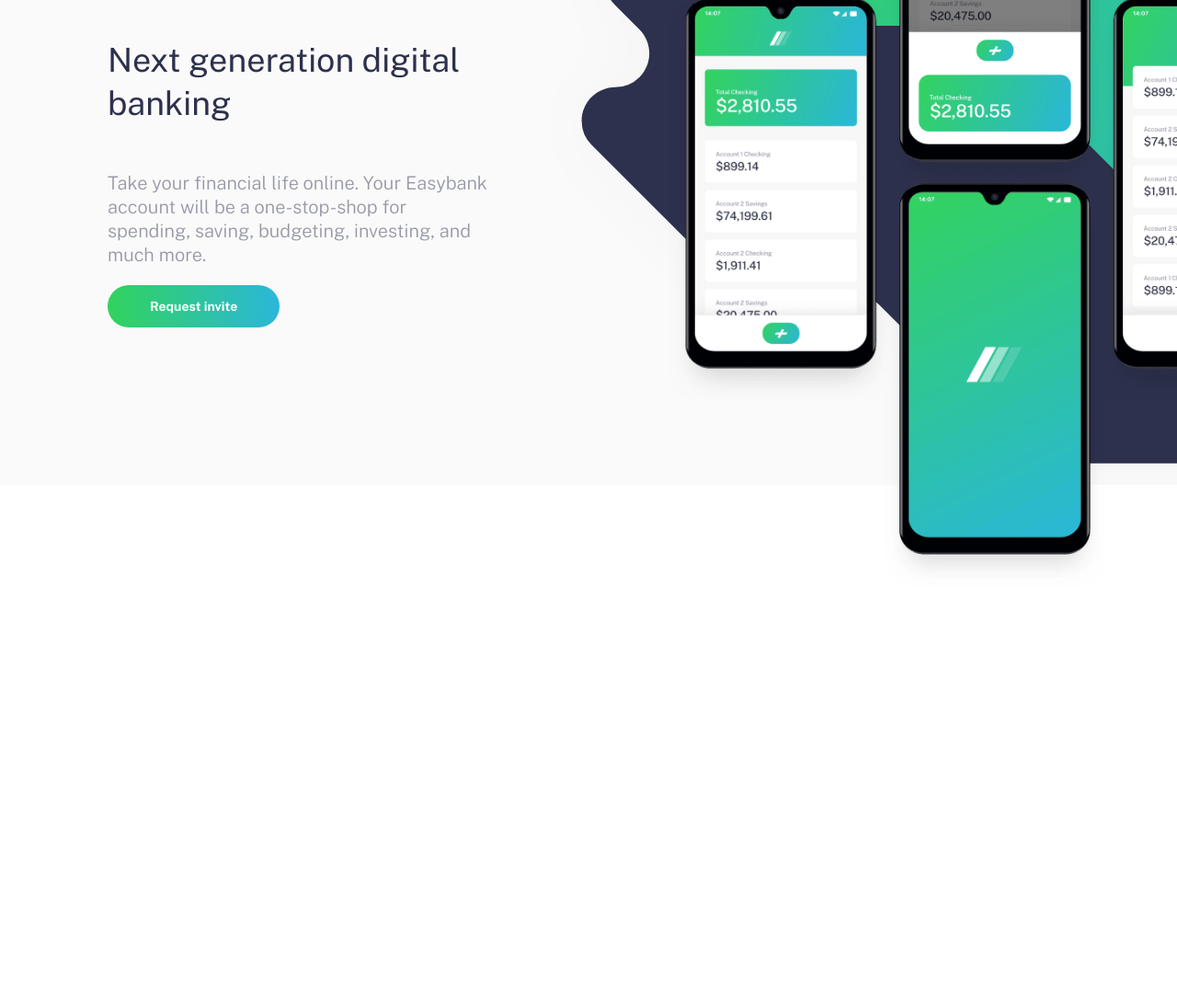
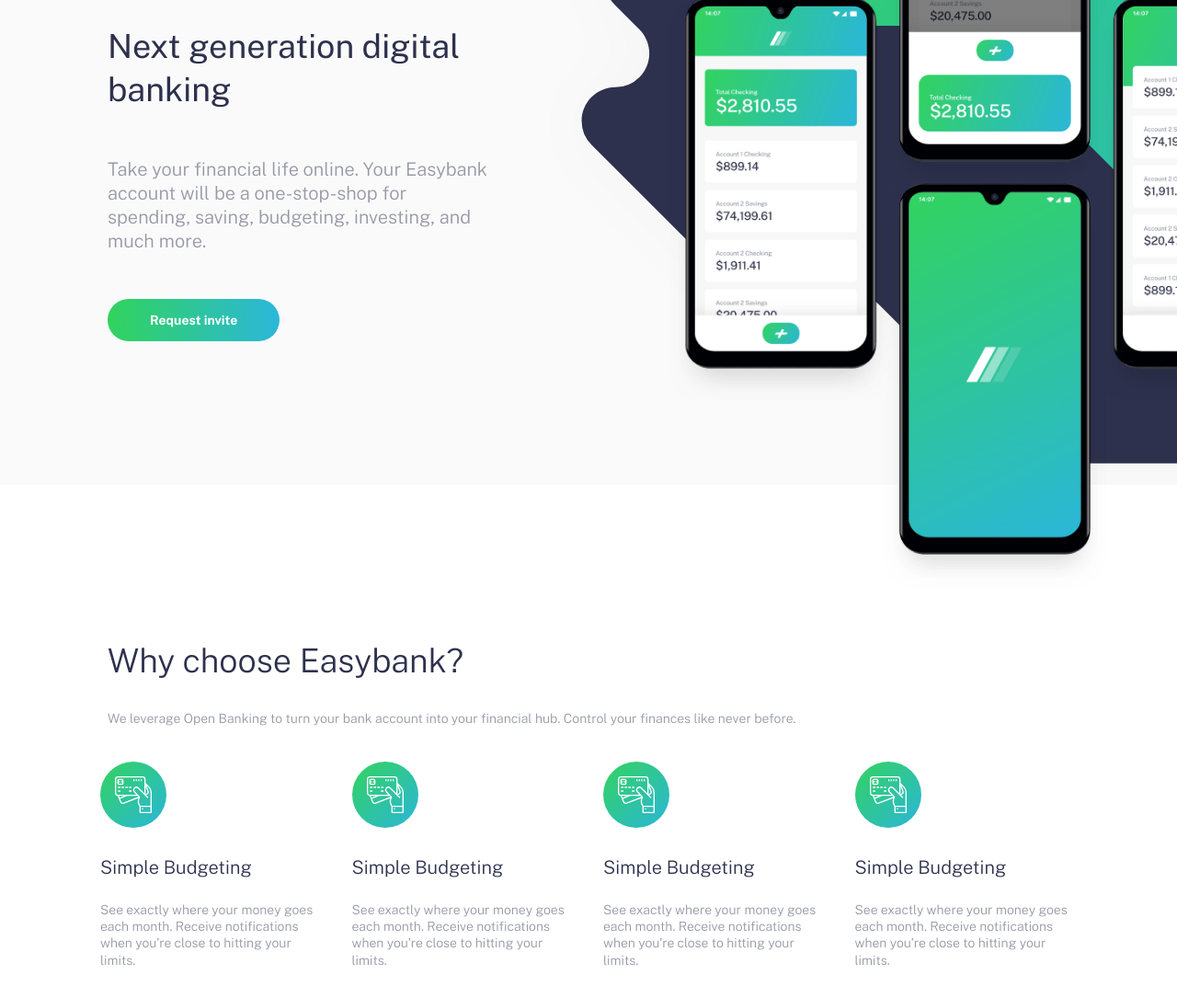
Before and after one commit to ivanmaierg/Easybank-landing, a website: page index.html in a window 1280 px wide. Shown: the part 227-1312 px from the top of the page at 92% size. Before the commit the page ends 899 px from the top, so only its background shows below. Drawn offline with nearby package versions, Linux system fonts and the light colour scheme.

Commit message:
added features section

```diff
--- a/index.html
+++ b/index.html
@@ -55,31 +55,66 @@
         </div>
     </section>
 
+
+    <section class="features container">
+        <div class="features__header container--pall">
+            <h2>
+                Why choose Easybank?</h2>
+            <p>
+                We leverage Open Banking to turn your bank account into your financial hub. Control your finances like never before.
+            </p>
+        </div>
+
+        <div class="features__grid container--px">
+            <div class="features__item">
+                <img src="images/icon-online.svg">
+                <h3> Simple Budgeting</h3>
+                <p>
+                    See exactly where your money goes each month. Receive notifications when you’re close to hitting your limits.
+                </p>
+            </div>
+            <div class="features__item">
+                <img src="images/icon-online.svg">
+                <h3> Simple Budgeting</h3>
+                <p>
+                    See exactly where your money goes each month. Receive notifications when you’re close to hitting your limits.
+                </p>
+            </div>
+            <div class="features__item">
+                <img src="images/icon-online.svg">
+                <h3> Simple Budgeting</h3>
+                <p>
+                    See exactly where your money goes each month. Receive notifications when you’re close to hitting your limits.
+                </p>
+            </div>
+            <div class="features__item">
+                <img src="images/icon-online.svg">
+                <h3> Simple Budgeting</h3>
+                <p>
+                    See exactly where your money goes each month. Receive notifications when you’re close to hitting your limits.
+                </p>
+            </div>
+        </div>
+    </section>
     <!-- Home
 
 
 
-  Next generation digital banking
 
-  Take your financial life online. Your Easybank account will be a one-stop-shop
-  for spending, saving, budgeting, investing, and much more.
 
   Request Invite
 
 
 
-  Why choose Easybank?
 
-  We leverage Open Banking to turn your bank account into your financial hub. Control
-  your finances like never before.
 
-  Online Banking
+
+
   Our modern web and mobile applications allow you to keep track of your finances
   wherever you are in the world.
 
   Simple Budgeting
-  See exactly where your money goes each month. Receive notifications when you’re
-  close to hitting your limits.
+
 
   Fast Onboarding
   We don’t do branches. Open your account in minutes online and start taking control
--- /dev/null
+++ b/scss/components/_features.scss
@@ -0,0 +1,56 @@
+.features{
+    text-align: center;
+    @include breakpoint-up(large){
+            text-align: left;
+        }
+    &__header{
+        margin-top:9rem;
+        h2{
+            color:$primary-dark-blue;
+            font-size: $font-lg;
+            font-weight: 300;
+        }
+        p{
+            font-size: $font-sm;
+        }
+    }
+    &__grid{
+        @include breakpoint-up(medium){
+            display:flex;
+            flex-direction: row;
+            justify-content: space-between;
+            flex-wrap: wrap;
+        }
+
+        .features__item{
+        @include breakpoint-up(medium){
+        width: 50%;
+        }
+        @include breakpoint-up(large){
+            flex: 1;
+            width: auto;
+        }
+        img{
+            text-align: left;
+        }
+        h3{
+            margin:1.5rem 0;
+            font-size: $font-med;
+            color:$primary-dark-blue;
+            font-weight: 300;
+        }
+        p{
+            margin: auto;
+            max-width:20rem;
+            font-size: $font-sm;
+
+        }
+    }
+    .features__item:not(:last-child){
+    @include breakpoint-up(large){
+        padding-right: 2rem;
+    }
+    margin-bottom: 2rem;
+    }
+}
+}
--- a/scss/style.scss
+++ b/scss/style.scss
@@ -9,3 +9,4 @@
 @import 'components/hamburguer-menu';
 @import 'components/menu-modal';
 @import 'components/hero';
+@import 'components/features';
```
Also changed, not shown: css/style.css.
